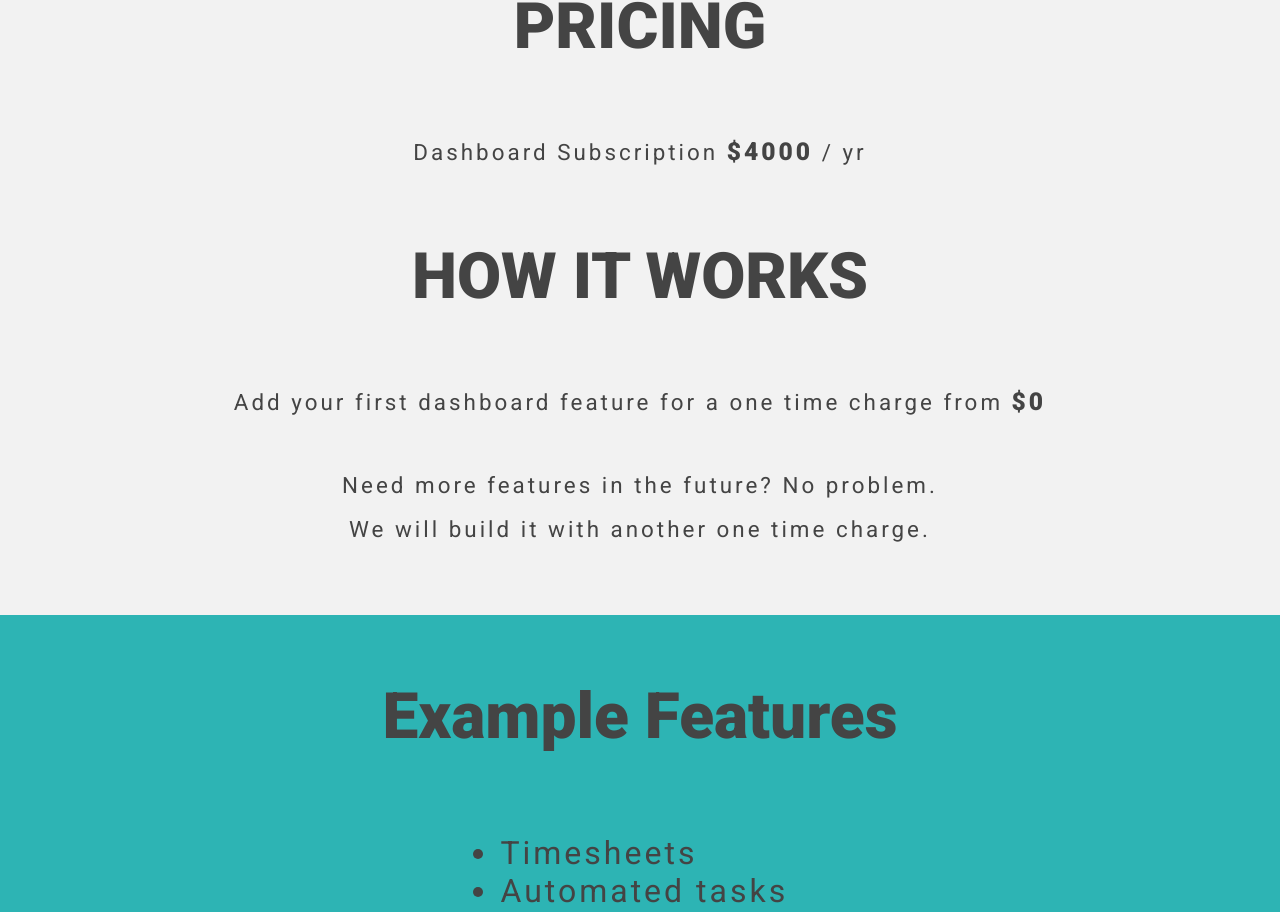
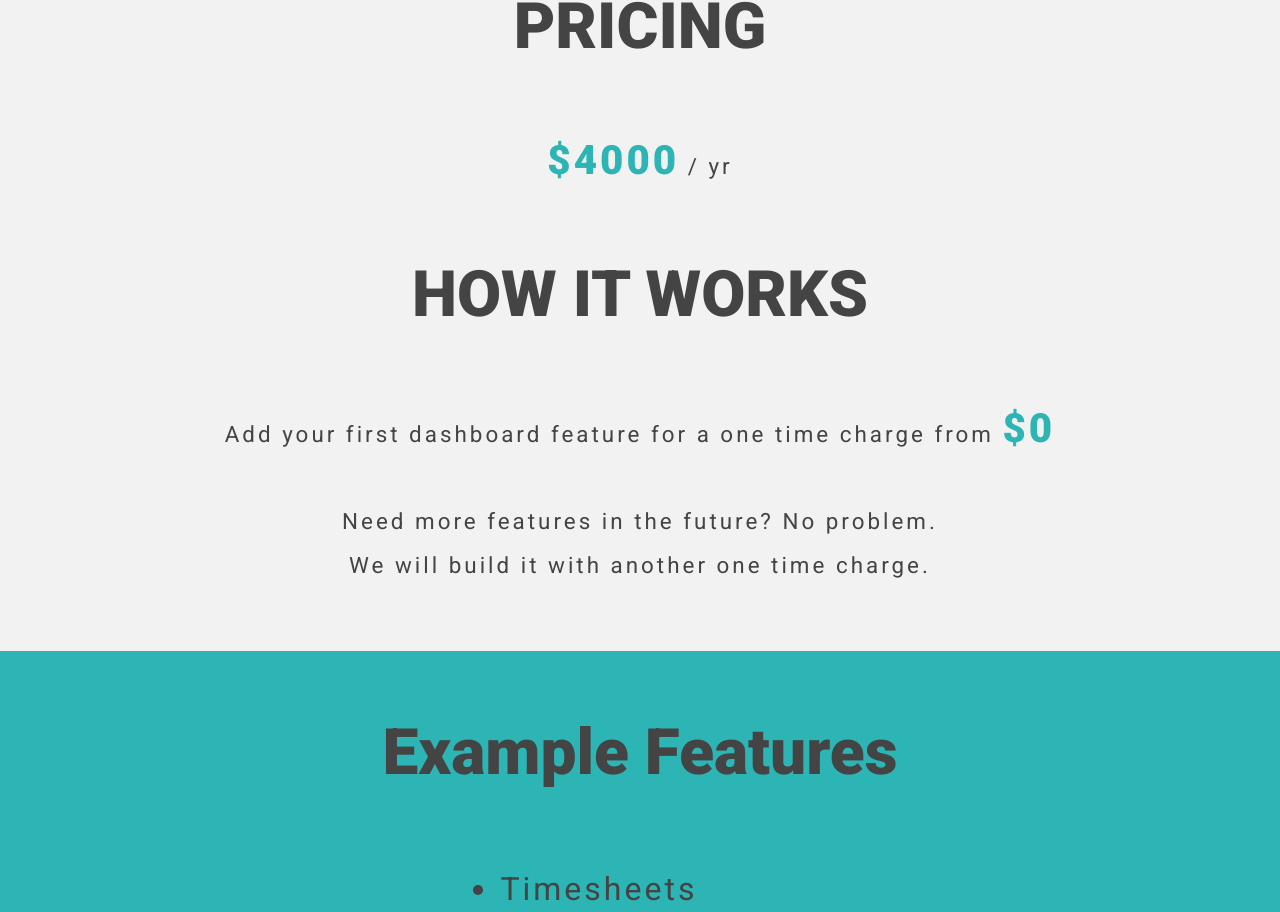
Before and after one commit to blakio/blakioWebsite, a React (Create React App) app: page /home in a window 1280 px wide. Shown: the part 2606-3518 px from the top of the page. Built offline with nearby package versions, Linux system fonts and the light colour scheme.

Commit message:
pricing css

```diff
--- a/src/Home/Pricing/index.css
+++ b/src/Home/Pricing/index.css
@@ -55,6 +55,10 @@
 }
 
 .big {
-  font-size: 1.1em;
+  font-size: 1.8em;
   font-weight: 800;
 }
+
+.green {
+  color: #2DB4B4;
+}
--- a/src/Home/Pricing/index.js
+++ b/src/Home/Pricing/index.js
@@ -8,10 +8,10 @@ const Pricing = () => {
   return (<div id="pricingSection" className="flex">
     <p className="title" >PRICING</p>
 
-    <p className="pricingDescription">Dashboard Subscription <span className="big">$4000</span> / yr</p>
+    <p className="pricingDescription"><span className="green big">$4000</span> / yr</p>
 
     <p className="title">HOW IT WORKS</p>
-    <p className="pricingDescription">Add your first dashboard feature for a one time charge from <span className="big">$0</span></p>
+    <p className="pricingDescription">Add your first dashboard feature for a one time charge from <span className="green big">$0</span></p>
     <br />
     <br />
     <p className="pricingDescription">Need more features in the future? No problem.</p>
```
